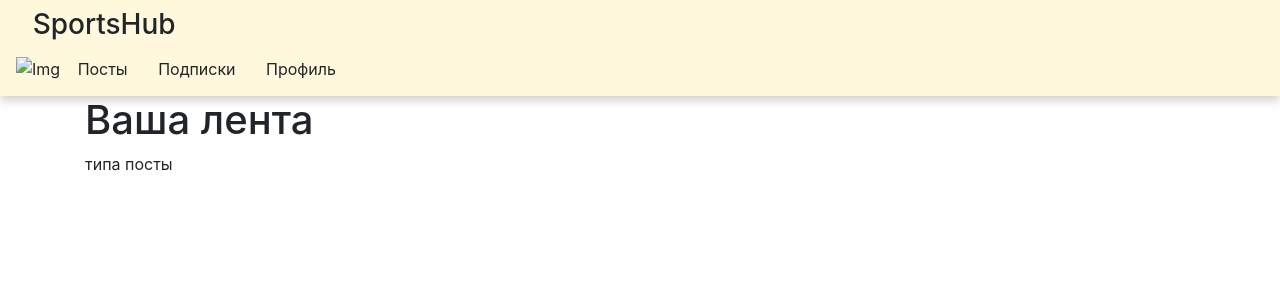
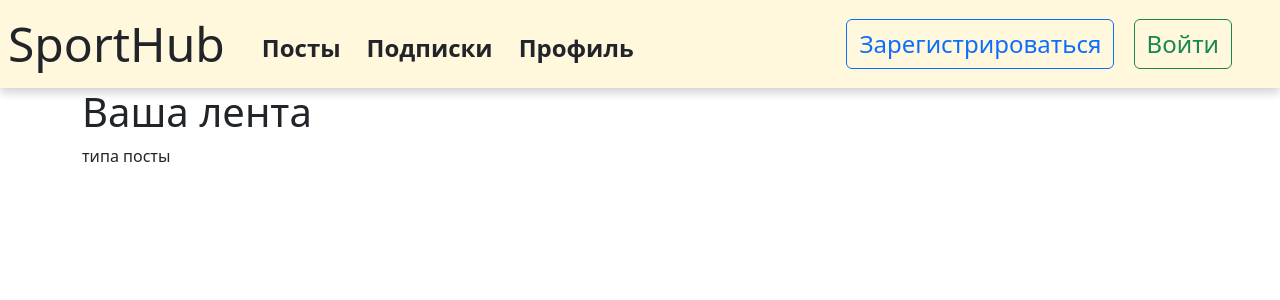
Before and after one commit to lghtlsss/SportHub, a Flask app: page / in a window 1280 px wide. Shown: the top 300 px of the page. Run offline with Flask 3, Linux system fonts and the light colour scheme; some libraries are stand-ins or nearby versions.

Commit message:
frontend navbar

```diff
--- a/main_app/templates/base.html
+++ b/main_app/templates/base.html
@@ -4,23 +4,30 @@
     <meta charset="UTF-8">
     <meta name="viewport" content="width=device-width, initial-scale=1, shrink-to-fit=no">
     <title>{{ title }}</title>
-    <link rel="stylesheet"
-          href="https://stackpath.bootstrapcdn.com/bootstrap/4.4.1/css/bootstrap.min.css"
-          integrity="sha384-Vkoo8x4CGsO3+Hhxv8T/Q5PaXtkKtu6ug5TOeNV6gBiFeWPGFN9MuhOf23Q9Ifjh"
-          crossorigin="anonymous">
+    <link href="https://cdn.jsdelivr.net/npm/bootstrap@5.3.8/dist/css/bootstrap.min.css" rel="stylesheet"
+          integrity="sha384-sRIl4kxILFvY47J16cr9ZwB07vP4J8+LH7qKQnuqkuIAvNWLzeN8tE5YBujZqJLB" crossorigin="anonymous">
+    <script src="https://cdn.jsdelivr.net/npm/bootstrap@5.3.8/dist/js/bootstrap.bundle.min.js"
+            integrity="sha384-FKyoEForCGlyvwx9Hj09JcYn3nv7wiPVlz7YYwJrWVcXK/BmnVDxM+D2scQbITxI"
+            crossorigin="anonymous"></script>
     <link rel="stylesheet" type="text/css" href="{{url_for('static', filename='css/style.css')}}">
 </head>
 <body>
-<header class="navbar navbar-expand-lg bd-navbar sticky-top"
-        style="background-color: cornsilk; box-shadow: 0px 4px 10px rgba(0, 0, 0, 0.2)">
-    <nav class="container-xxl bd-gutter flex-wrap flex-lg-nowrap">
+<header>
+    <nav class="d-flex align-items-center p-2"
+         style="background-color: cornsilk; box-shadow: 0px 4px 10px rgba(0, 0, 0, 0.2)">
+        <a class="navbar-brand" style="font-size: 300%">SportHub</a>
+        <a class="btn btn-active" href="/index" style="font-size: 150%; margin-left: 3vh; margin-top: 1vh"><b>Посты</b></a>
+        <a class="btn btn-active" href="/subscriptions" style="font-size: 150%; margin-top: 1vh"><b>Подписки</b></a>
+        <a class="btn btn-active" href="/profile" style="font-size: 150%; margin-top: 1vh"><b>Профиль</b></a>
 
-        <h3 style="margin-left: 5%; margin-right: 5%; ">SportsHub</h3>
-        <img src="" alt="Img">
-        <a class="btn btn-active" href="/index">Посты</a>
-        <a class="btn btn-active" href="/subscriptions">Подписки</a>
-        <a class="btn btn-active" href="/profile">Профиль</a>
-
+        <div class="ms-auto">
+            {% if not current_user.is_authenticated %}
+            <a class="btn btn-outline-primary" href="/register" style="font-size: 150%;margin-right:15px">Зарегистрироваться</a>
+            <a class="btn btn-outline-success" href="/login" style="font-size: 150%;margin-right:5vh">Войти</a>
+            {% else %}
+            <a class="btn btn-outline-danger" href="/logout" style="font-size: 150%">Выйти</a>
+            {% endif %}
+        </div>
     </nav>
 </header>
 <!-- Page content start  -->
```
